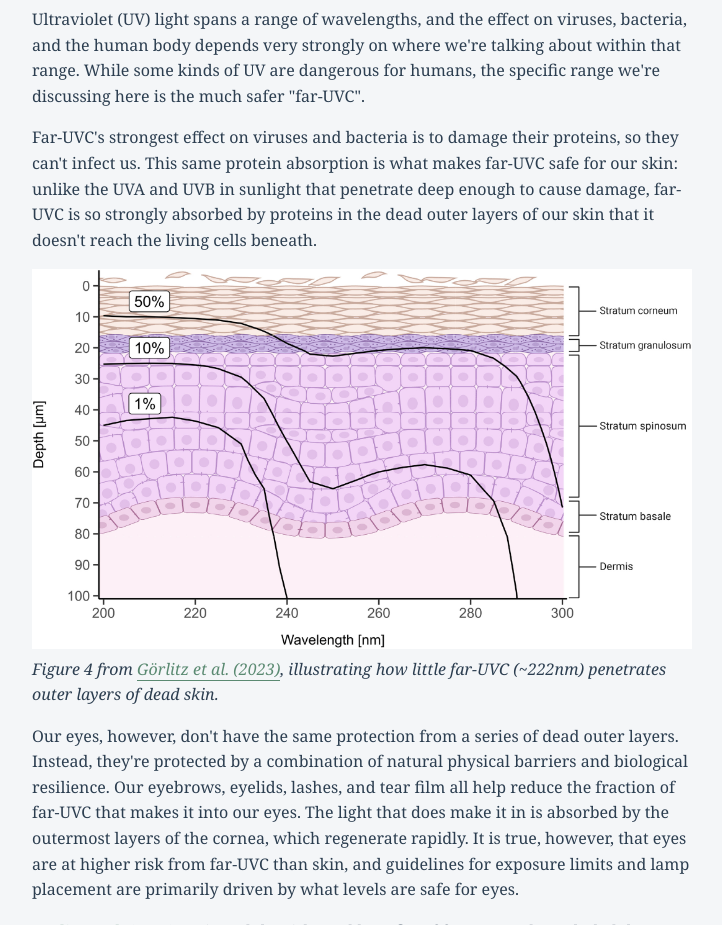
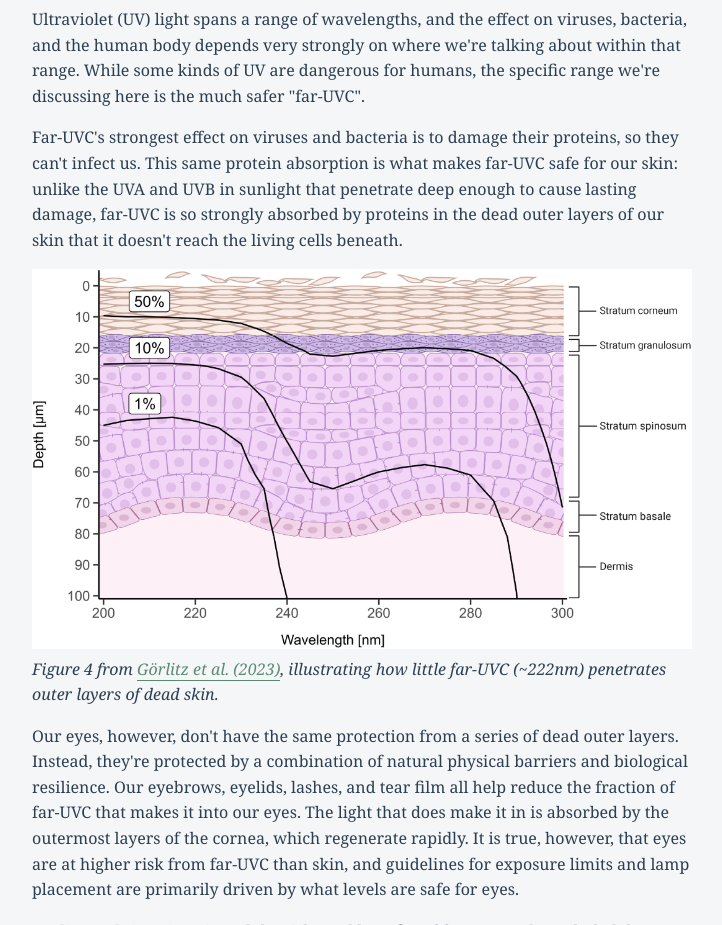
Before and after one commit to jeffkaufman/faruvc.org, a plain HTML site: page index.html in a window 1280 px wide. Shown: the part 980-1905 px from the top of the page, without its empty margins (278-1000 px from the left). Drawn offline with Linux system fonts and the light colour scheme.

Commit message:
rewording

```diff
--- a/index.html
+++ b/index.html
@@ -162,9 +162,9 @@
                 their proteins, so they can't infect us. This same protein
                 absorption is what makes far-UVC safe for our skin: unlike the
                 UVA and UVB in sunlight that penetrate deep enough to cause
-                damage, far-UVC is so strongly absorbed by proteins in the dead
-                outer layers of our skin that it doesn't reach the living cells
-                beneath.
+                lasting damage, far-UVC is so strongly absorbed by proteins in
+                the dead outer layers of our skin that it doesn't reach the
+                living cells beneath.
             </p>
             <p>
             <img src="gorlitz-figure-4.jpg">
```
